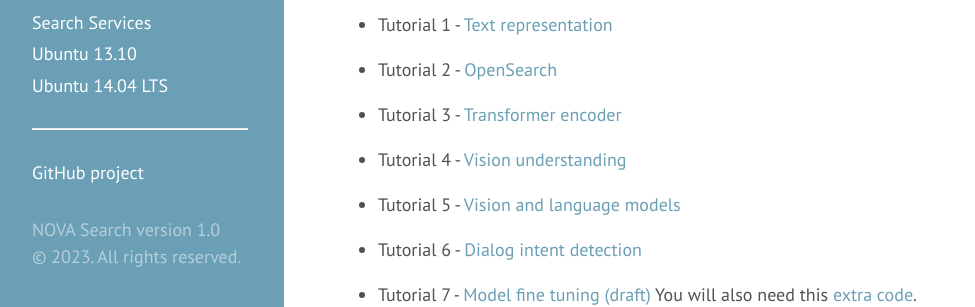
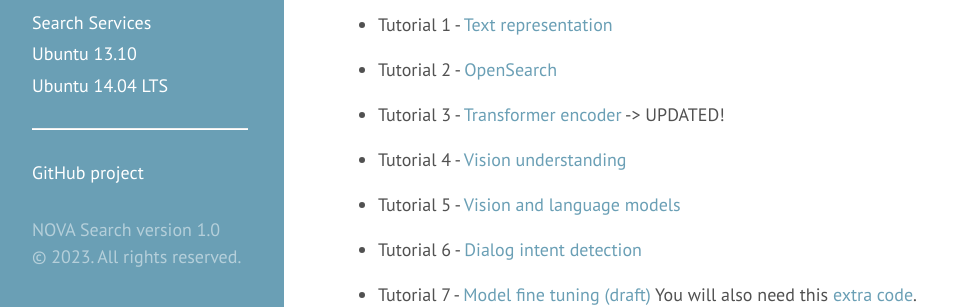
Before and after one commit to novasearch/wiki.novasearch.org, a Jekyll site: the page built from wiki/courses/WSDM_2023.md, in a window 1280 px wide and 900 px high, scrolled down 1058 px. Shown: the part 369-676 px from the top of the window, without its empty margins (4-979 px from the left). Built offline with Jekyll 4.4.1, drawn with Linux system fonts in a browser that asks for light colours.

Commit message:
Update WSDM_2023.md

```diff
--- a/wiki/courses/WSDM_2023.md
+++ b/wiki/courses/WSDM_2023.md
@@ -53,7 +53,7 @@ This course includes intensive hands-on laboratories where key CV, NLP and IR al
 
  - Tutorial 2 - [OpenSearch](/wiki/tutorials/Lab2_OpenSearch_DualEncoders.ipynb)
 
- - Tutorial 3 - [Transformer encoder](/wiki/tutorials/Lab3_Transformer_Encoder.ipynb)
+ - Tutorial 3 - [Transformer encoder](/wiki/tutorials/Lab3_Transformer_Encoder.ipynb) -> UPDATED!
 
  - Tutorial 4 - [Vision understanding](/wiki/tutorials/Lab4_Vision_Understanding.ipynb)
 
```
